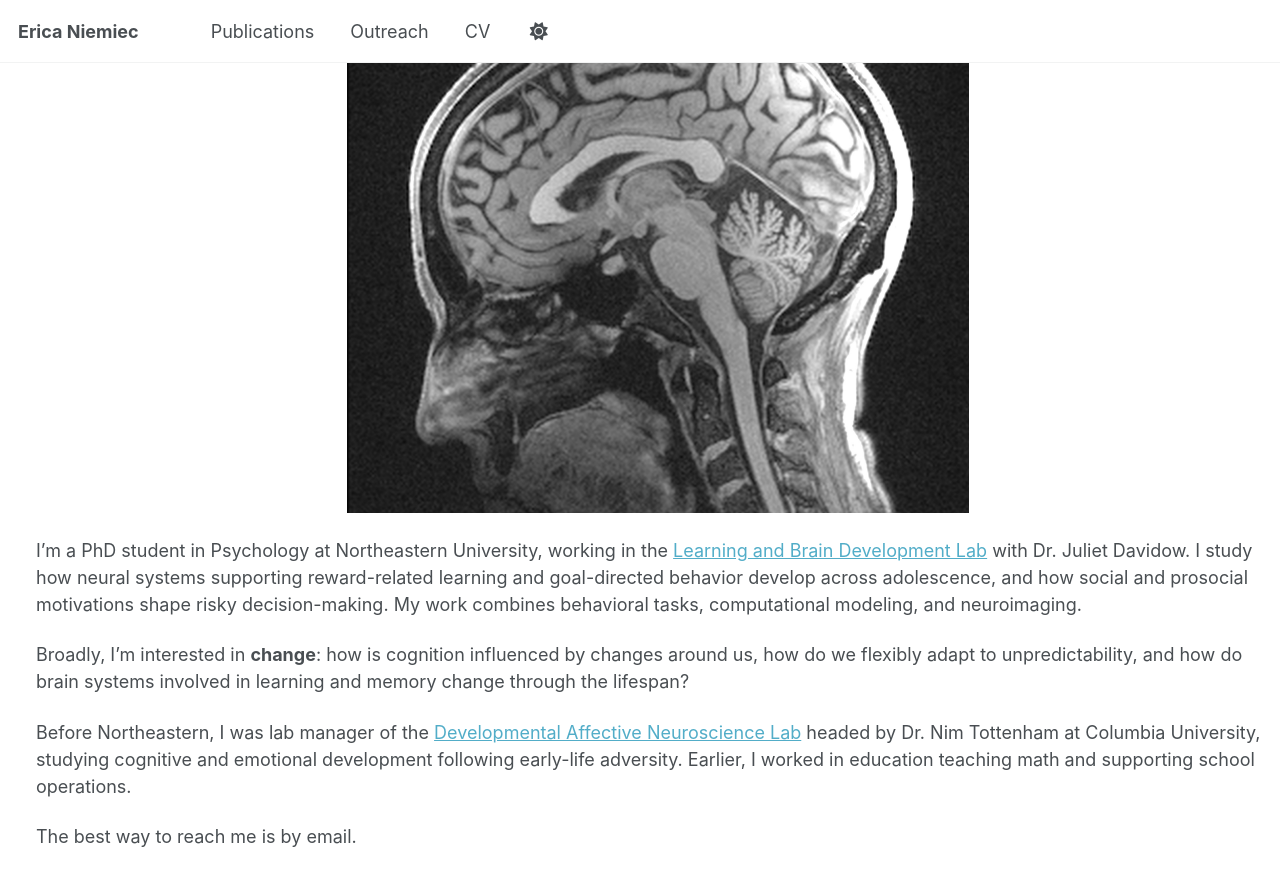
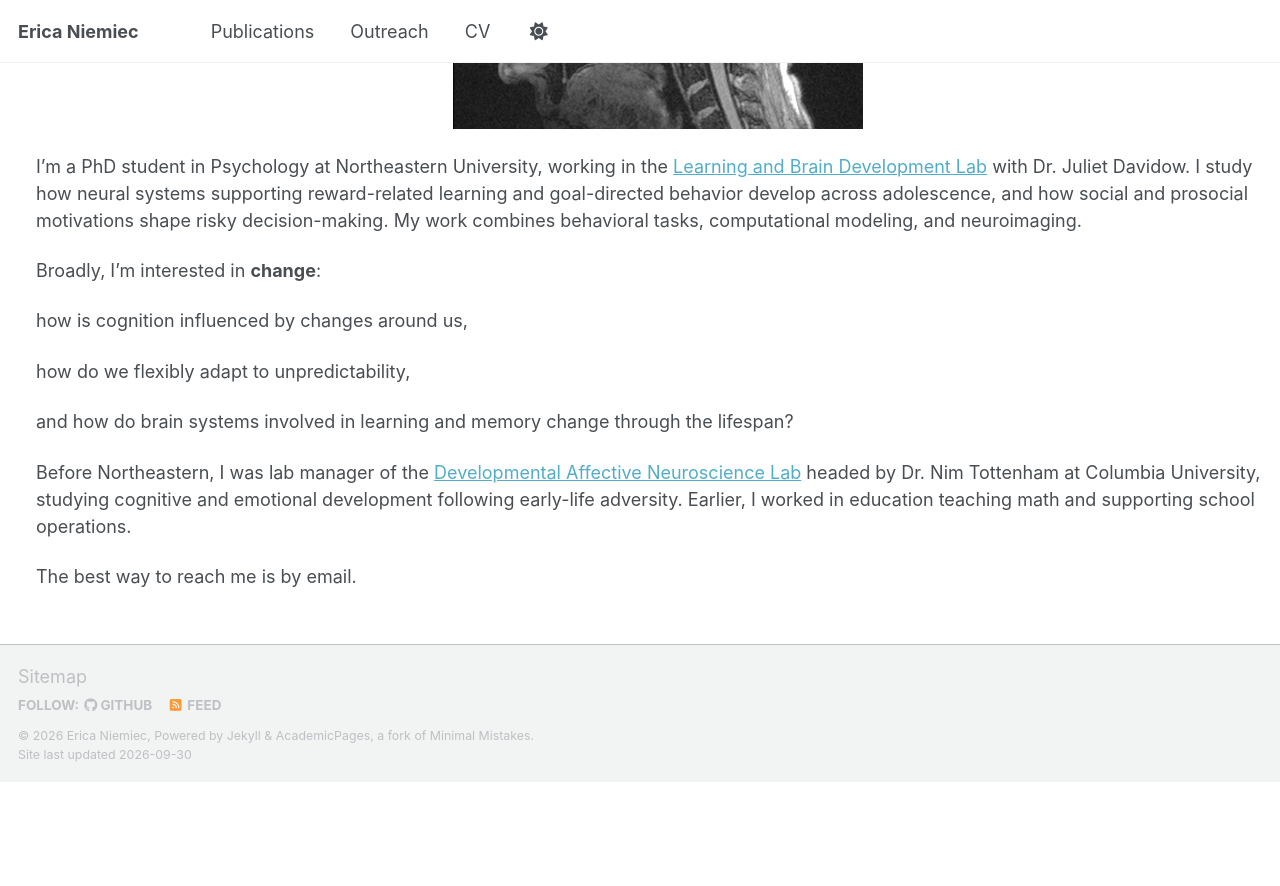
Before and after one commit to ericaniemiec/ericaniemiec.github.io, a Jekyll site: the page built from _pages/about.md, in a window 1280 px wide and 900 px high, scrolled down 721 px. Shown: the top 886 px of the window. Built offline with Jekyll 4.4.1, drawn with Linux system fonts in a browser that asks for light colours; a script bundle is joined from its source files by our own code; our own code applies the rules of GitHub Pages for plain Markdown files; library files that are not in the unit come from our copies; after the commit the page ends 1503 px from its top, so only the background shows below that.

Commit message:
Update about.md

```diff
--- a/_pages/about.md
+++ b/_pages/about.md
@@ -9,9 +9,9 @@
 
 <div style="padding-left: 2em;" markdown="1">
 
-![](/images/headshot_flowers.jpeg){: style="width: 50%; display: block; margin: 0 auto;"}
+![](/images/headshot_flowers.jpeg){: style="width: 33%; display: block; margin: 0 auto;"}
 
-![](/images/your_brain.JPG){: style="width: 50%; display: block; margin: 0 auto;"}
+![](/images/your_brain.JPG){: style="width: 33%; display: block; margin: 0 auto;"}
 
 I'm a PhD student in Psychology at Northeastern University, working in the
 [Learning and Brain Development Lab](https://lbdlpsych.sites.northeastern.edu/)
@@ -21,8 +21,11 @@
 behavioral tasks, computational modeling, and neuroimaging.
 
 Broadly, I'm interested in **change**:
+
 how is cognition influenced by changes around us,
+
 how do we flexibly adapt to unpredictability,
+
 and how do brain systems involved in learning and memory change through the lifespan?
 
 Before Northeastern, I was lab manager of the [Developmental Affective
```
